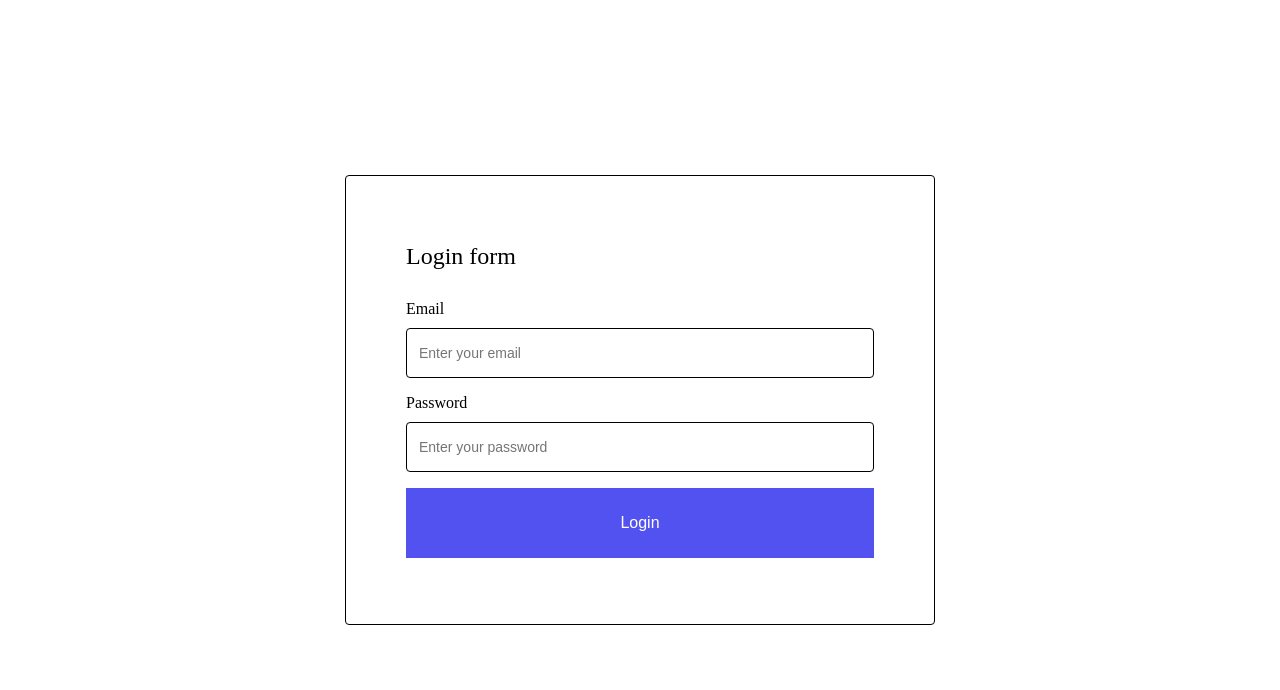
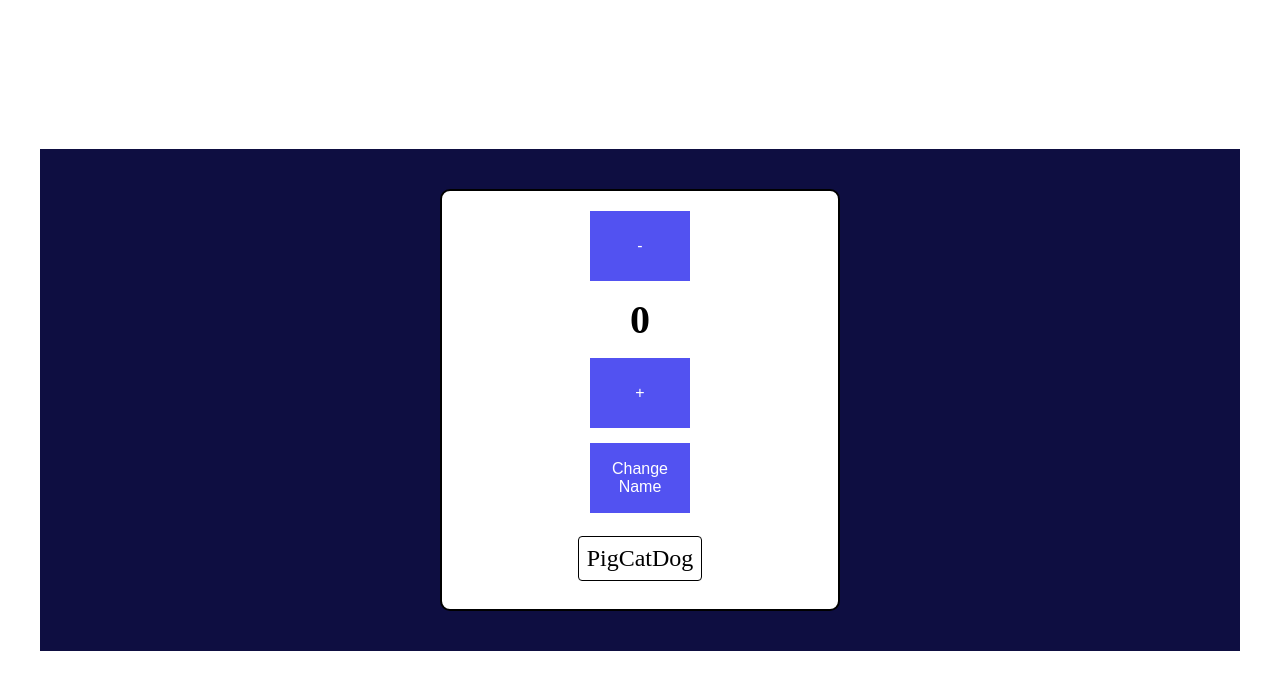
Before and after one commit to dobroznai/COHORT_54_FS_REACT_JS_PROJECT, a React (Vite) app: page / in a window 1280 px wide. Shown: the top 690 px of the page. Built offline with nearby package versions, Linux system fonts and the light colour scheme.

Commit message:
Added Lesson_04 / useState

```diff
--- a/src/App.jsx
+++ b/src/App.jsx
@@ -18,10 +18,10 @@ function App() {
       {/* Lessons */}
       {/* <Lesson_02 /> */}
       {/* <Lesson_03 /> */}
-      {/* <Lesson_04 /> */}
+      <Lesson_04 />
       {/* Homeworks */}
       {/* <Homework_02 /> */}
-      <Homework_03 />
+      {/* <Homework_03 /> */}
       {/* Consultation */}
       {/* <Consultation_02 /> */}
     </div>
--- /dev/null
+++ b/src/components/Counter/Counter.jsx
@@ -0,0 +1,96 @@
+// Импортировать функцию хук useState() из библиотеки React
+import { useState } from "react";
+
+import Button from "../Button/Button";
+
+import "./styles.css";
+
+function Counter() {
+  // Не отрисовывает при рендере актуальное значение переменной count.
+  //   let count = 0;
+  //   console.log("Count in counter component", count);
+
+  //   const onMinus = () => {
+  //     // логика по уменьшению счетчика на единицу
+  //     count = count - 1;
+  //     console.log("Count in counter MINUS", count);
+  //   };
+
+  //   const onPlus = () => {
+  //     // логика по увеличению счетчика на единицу
+  //     count = count + 1;
+  //     console.log("Count in counter PLUS", count);
+  //   };
+
+  // Синаксис без деструктуризации //
+  //   const state = useState(0);
+  //   console.log(state);
+  //   console.log(state[0]);
+  //   console.log(state[1]);
+
+  // Синаксис с деструктуризацией //
+  const [count, setCount] = useState(0);
+  console.log(count);
+  console.log(setCount);
+
+  const onMinus = () => {
+    // логика по уменьшению счетчика на единицу
+    setCount((preValue) => {
+      // так не работает
+      // setCount (count -1);
+      // так верно
+      console.log(preValue);
+      return preValue - 1;
+    });
+  };
+
+  const onPlus = () => {
+    // логика по увеличению счетчика на единицу
+    setCount((preValue) => {
+      console.log(preValue);
+      return preValue + 1;
+    });
+  };
+  // Пример #1
+  //   const [personName, setPersonName] = useState("Johny Depp");
+
+  //   const changeName = () => {
+  //     setPersonName("John Johnson");
+  //   };
+
+  // Пример #2
+  const [animal, setAnimals] = useState(["Pig", "Cat", "Dog"]);
+
+  const addRatt = () => {
+    setAnimals((preValue) => {
+      return [...preValue, "Ratt"];
+    });
+  };
+  //
+
+  return (
+    <div className="counter_wrapper">
+      <div className="button_control">
+        <Button buttonName="-" onClick={onMinus} />
+      </div>
+      <p className="count">{count}</p>
+      <div className="button_control">
+        <Button buttonName="+" onClick={onPlus} />
+      </div>
+
+      {/* Пример #1 */}
+      {/* <div className="button_control">
+        <Button name="Add last name" onClick={changeName} />
+      </div>*/}
+
+      {/* Пример #2 */}
+
+      <div className="button_control">
+        <Button buttonName="Change Name" onClick={addRatt} />
+      </div>
+      <div className="animal_name">{animal}</div>
+    </div>
+  );
+}
+
+export default Counter;
--- /dev/null
+++ b/src/components/Counter/Styles.css
@@ -0,0 +1,33 @@
+.counter_wrapper {
+  display: flex;
+  flex-direction: column;
+  align-items: center;
+  justify-content: center;
+  gap: 15px;
+  width: 400px;
+  height: fit-content;
+  border: 2px solid black;
+  border-radius: 10px;
+
+  background-color: white;
+  padding: 20px;
+
+  color: black;
+}
+
+.button_control {
+  width: 100px;
+}
+
+.count {
+  font-size: 40px;
+  font-weight: bold;
+}
+
+.animal_name {
+  font-size: 24px;
+  border: 1px solid black;
+  border-radius: 4px;
+  margin: 8px;
+  padding: 8px;
+}
--- a/src/components/LoginForm/LoginForm.jsx
+++ b/src/components/LoginForm/LoginForm.jsx
@@ -3,8 +3,19 @@ import Input from "../Input/Input";
 import Button from "../Button/Button";
 
 function LoginForm() {
+  // Trigger onClick
+  // 1 пример функция прописана заранее
+  // const testFunction = () => {
+  //   console.log("Click on button Test works");
+  // };
+
+  const login = (event) => {
+    event.preventDefault();
+    console.log(event);
+    console.log("Login started");
+  };
   return (
-    <form className="login_form_wrapper">
+    <form onSubmit={login} className="login_form_wrapper">
       <p className="form_name">Login form</p>
       <div className="login_form">
         <Input
@@ -19,8 +30,22 @@ function LoginForm() {
           placeholder="Enter your password"
           label="Password"
         />
-        <Button type="submit" buttonName="Login" />
       </div>
+      <Button type="submit" buttonName="Login" />
+      {/* 1 пример функция прописана заранее */}
+      {/* <button type="button" onClick={testFunction}>
+          {" "}
+          TEST{" "}
+        </button> */}
+      {/* 2 пример, когда функция прописана непсредственно в фигурных скобах  onClick */}
+      {/* <button
+        type="button"
+        onClick={() => {
+          console.log("Click on button Test works / 2 method");
+        }}
+      >
+        TEST
+      </button> */}
     </form>
   );
 }
--- a/src/components/LoginForm/styles.css
+++ b/src/components/LoginForm/styles.css
@@ -1,10 +1,11 @@
 .login_form_wrapper {
   display: flex;
   flex-direction: column;
+
   padding: 60px;
   gap: 30px;
   justify-content: center;
-  flex-wrap: wrap;
+
   border: 1px, solid, black;
   border-radius: 4px;
   width: 590px;
@@ -13,7 +14,6 @@
 }
 
 .login_form {
-  gap: 20px;
 }
 
 .form_name {
--- a/src/lessons/Lesson_04/Lesson_04.jsx
+++ b/src/lessons/Lesson_04/Lesson_04.jsx
@@ -1,8 +1,13 @@
 import React from "react";
 import "./styles.css";
+import Counter from "../../components/Counter/Counter";
 
 function Lesson_04() {
-  return <div></div>;
+  return (
+    <div className="lesson_04_page_wrapper">
+      <Counter />
+    </div>
+  );
 }
 
 export default Lesson_04;
--- a/src/lessons/Lesson_04/styles.css
+++ b/src/lessons/Lesson_04/styles.css
@@ -0,0 +1,9 @@
+.lesson_04_page_wrapper {
+  display: flex;
+  flex-direction: column;
+  flex: 1;
+  align-items: center;
+  justify-content: center;
+  padding: 40px;
+  background-color: rgb(14, 14, 65);
+}
```
